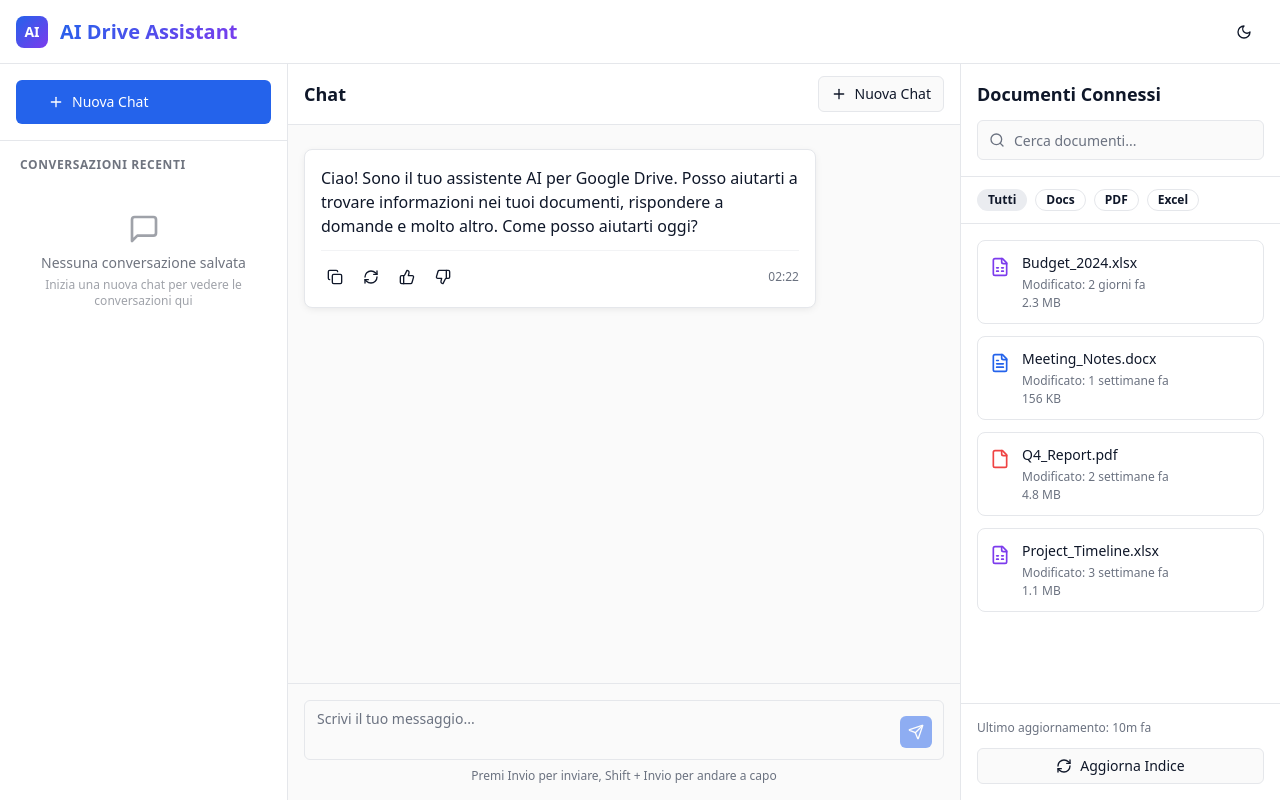
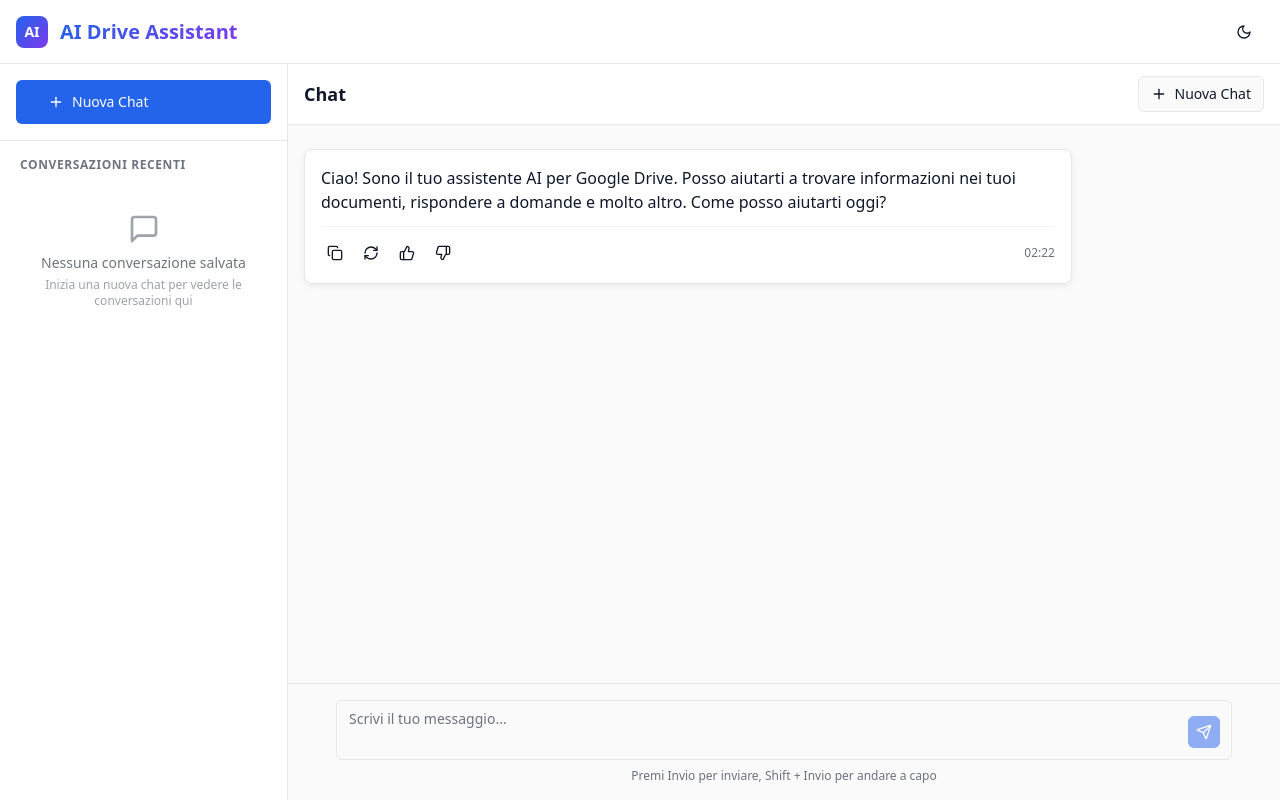
Before and after one commit to modoiu992/assemble-your-own, a React (Vite) app: page /chat in a window 1280 px wide. Built offline with nearby package versions, Linux system fonts and the light colour scheme; the HTML template or start-up script is replaced by a standard one.

Commit message:
Rimuovi barra laterale destra (DocumentPanel) dalla pagina chat

```diff
--- a/src/pages/Chat.tsx
+++ b/src/pages/Chat.tsx
@@ -48,10 +48,7 @@ const Chat = () => {
           />
         </main>
 
-        {/* Document Panel - Hidden on mobile and tablet */}
-        <aside className="w-80 shrink-0 hidden xl:block">
-          <DocumentPanel />
-        </aside>
+        {/* Document Panel rimosso */}
       </div>
     </div>
   );
```
